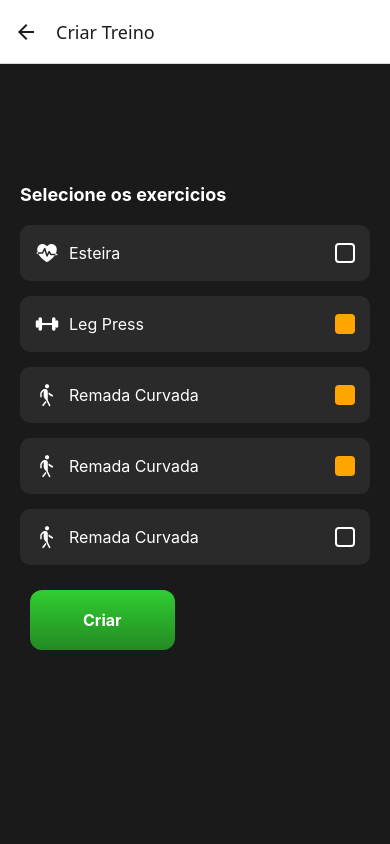
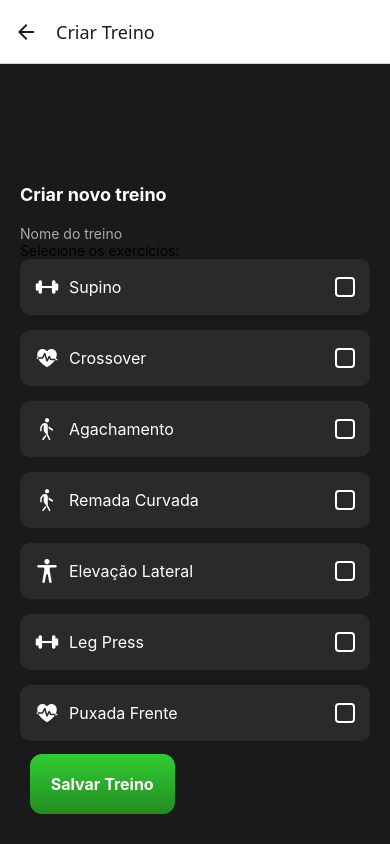
Before and after one commit to Caetano-Uriel/GoGym, a React Native app: screen /WorkoutCreate in a window 390 px wide. Built offline with nearby package versions, Linux system fonts and the light colour scheme.

Commit message:
adiciona armazenamento de treinos com AsyncStorage e implementa funcionalidades de criação, exclusão e reordenação de treinos (delete nao funciona)

```diff
--- a/package.json
+++ b/package.json
@@ -11,6 +11,7 @@
   "dependencies": {
     "@expo/metro-runtime": "~4.0.1",
     "@expo/vector-icons": "^14.0.2",
+    "@react-native-async-storage/async-storage": "^2.1.2",
     "@react-navigation/native": "^7.1.6",
     "@react-navigation/native-stack": "^7.3.10",
     "expo": "~52.0.43",
@@ -20,11 +21,11 @@
     "react-dom": "18.3.1",
     "react-native": "0.76.9",
     "react-native-draggable-flatlist": "^4.0.3",
+    "react-native-reanimated": "~3.16.1",
     "react-native-safe-area-context": "4.12.0",
     "react-native-screens": "~4.4.0",
     "react-native-svg": "15.8.0",
-    "react-native-web": "~0.19.13",
-    "react-native-reanimated": "~3.16.1"
+    "react-native-web": "~0.19.13"
   },
   "devDependencies": {
     "@babel/core": "^7.20.0"
--- a/src/screens/WorkoutCreateScreen.js
+++ b/src/screens/WorkoutCreateScreen.js
@@ -1,37 +1,116 @@
-import React from "react";
-import { View, Text, TouchableOpacity } from "react-native";
+import React, { useState } from "react";
+import {
+  View,
+  Text,
+  TextInput,
+  TouchableOpacity,
+  FlatList,
+  Alert,
+} from "react-native";
+import AsyncStorage from "@react-native-async-storage/async-storage";
+import { Ionicons } from "@expo/vector-icons";
 import { styles } from "../styles/workoutCreateStyles";
-import { Ionicons } from "@expo/vector-icons";
 import Button from "../components/Button";
 
-// Lista de exercicios
-const exercicios = [
-  { nome: "Esteira", icone: "fitness", selecionado: false },
-  { nome: "Leg Press", icone: "barbell", selecionado: true },
-  { nome: "Remada Curvada", icone: "walk", selecionado: true },
-  { nome: "Remada Curvada", icone: "walk", selecionado: true },
-  { nome: "Remada Curvada", icone: "walk", selecionado: false },
+const EXERCICIOS_DISPONIVEIS = [
+  { nome: "Supino", icone: "barbell" },
+  { nome: "Crossover", icone: "fitness" },
+  { nome: "Agachamento", icone: "walk" },
+  { nome: "Remada Curvada", icone: "walk" },
+  { nome: "Elevação Lateral", icone: "body" },
+  { nome: "Leg Press", icone: "barbell" },
+  { nome: "Puxada Frente", icone: "fitness" },
 ];
 
-export default function WorkoutCreateScreen() {
+export default function WorkoutCreateScreen({ navigation }) {
+  const [nomeTreino, setNomeTreino] = useState("");
+  const [exercicios, setExercicios] = useState(
+    EXERCICIOS_DISPONIVEIS.map((ex) => ({ ...ex, selecionado: false }))
+  );
+
+  const toggleExercicio = (index) => {
+    const copia = [...exercicios];
+    copia[index].selecionado = !copia[index].selecionado;
+    setExercicios(copia);
+  };
+
+  const salvarTreino = async () => {
+    const selecionados = exercicios
+      .filter((ex) => ex.selecionado)
+      .map((ex) => ex.nome);
+
+    if (!nomeTreino.trim()) {
+      return Alert.alert("Nome obrigatório", "Dê um nome ao seu treino.");
+    }
+
+    if (selecionados.length === 0) {
+      return Alert.alert(
+        "Nenhum exercício",
+        "Selecione pelo menos um exercício."
+      );
+    }
+
+    const novoTreino = {
+      nome: nomeTreino,
+      exercicios: selecionados,
+    };
+
+    try {
+      const dadosSalvos = await AsyncStorage.getItem("treinos");
+      const treinos = dadosSalvos ? JSON.parse(dadosSalvos) : [];
+      const novaLista = [novoTreino, ...treinos];
+
+      await AsyncStorage.setItem("treinos", JSON.stringify(novaLista));
+
+      Alert.alert("Treino salvo!", "Seu treino foi adicionado com sucesso.");
+
+      // Limpa campos
+      setNomeTreino("");
+      setExercicios(
+        EXERCICIOS_DISPONIVEIS.map((ex) => ({ ...ex, selecionado: false }))
+      );
+
+      // Volta para a tela de seleção
+      navigation.navigate("WorkoutSelect");
+    } catch (err) {
+      Alert.alert("Erro", "Não foi possível salvar o treino.");
+    }
+  };
+
   return (
     <View style={styles.container}>
-      <Text style={styles.title}>Selecione os exercicios</Text>
+      <Text style={styles.title}>Criar novo treino</Text>
 
-      {/* map para renderizar os exercicios */}
-      {exercicios.map((item, index) => (
-        <View key={index} style={styles.item}>
-          <Ionicons name={item.icone} size={24} color="white" />
-          <Text style={styles.itemText}>{item.nome}</Text>
+      <TextInput
+        placeholder="Nome do treino"
+        placeholderTextColor="#aaa"
+        style={styles.input}
+        value={nomeTreino}
+        onChangeText={setNomeTreino}
+      />
 
-          {/* Condicional para mostrar o checkbox certo */}
+      <Text style={styles.subtitle}>Selecione os exercícios:</Text>
+
+      <FlatList
+        data={exercicios}
+        keyExtractor={(item, index) => index.toString()}
+        renderItem={({ item, index }) => (
           <TouchableOpacity
-            style={item.selecionado ? styles.checkboxSelected : styles.checkbox}
-          />
-        </View>
-      ))}
-<Button title="Criar" variant="verde"/>
+            style={styles.item}
+            onPress={() => toggleExercicio(index)}
+          >
+            <Ionicons name={item.icone} size={24} color="#fff" />
+            <Text style={styles.itemText}>{item.nome}</Text>
+            <View
+              style={
+                item.selecionado ? styles.checkboxSelected : styles.checkbox
+              }
+            />
+          </TouchableOpacity>
+        )}
+      />
+
+      <Button title="Salvar Treino" variant="verde" onPress={salvarTreino} />
     </View>
   );
 }
-// mexer no style
--- a/src/screens/WorkoutSelectScreen.js
+++ b/src/screens/WorkoutSelectScreen.js
@@ -1,84 +1,174 @@
-import React, { useState } from "react";
-import { View, Text, FlatList, StyleSheet, Alert } from "react-native";
-import Button from "../components/Button";
-import { styles } from "../styles/workoutSelectStyles";
+import React, { useState, useCallback } from "react";
+import { View, Text, FlatList, Alert } from "react-native";
+import Button from "../components/Button"; // Confirme se o caminho está correto
+import { styles } from "../styles/workoutSelectStyles"; // Confirme se o caminho está correto
+import { carregarTreinos, salvarTreinos } from "../storage/workoutStorage"; // Confirme se o caminho está correto
+import { useFocusEffect } from "@react-navigation/native";
+
 export default function WorkoutSelectScreen({ navigation }) {
-  const [workouts, setWorkouts] = useState([
-    "Peito e Tríceps",
-    "Costas e Bíceps",
-    "Perna",
-    "Ombro",
-  ]);
+  const [workouts, setWorkouts] = useState([]);
 
-  const moveItem = (fromIndex, toIndex) => {
-    if (toIndex < 0 || toIndex >= workouts.length) return;
+  // Função para carregar os treinos
+  const fetchWorkouts = async () => {
+    console.log("Buscando treinos...");
+    try {
+      const data = await carregarTreinos();
+      setWorkouts(data || []); // Garanta que seja um array mesmo se data for null/undefined
+      console.log("Treinos carregados:", data);
+    } catch (error) {
+      console.error("Erro ao carregar treinos:", error);
+      Alert.alert("Erro", "Não foi possível carregar os treinos.");
+      setWorkouts([]); // Define como array vazio em caso de erro
+    }
+  };
+
+  // Hook para carregar os treinos quando a tela ganha foco
+  useFocusEffect(
+    useCallback(() => {
+      fetchWorkouts();
+    }, [])
+  );
+
+  const moveItem = async (fromIndex, toIndex) => {
+    if (
+      toIndex < 0 ||
+      toIndex >= workouts.length ||
+      fromIndex < 0 ||
+      fromIndex >= workouts.length
+    ) {
+      console.warn("Tentativa de mover item para índice inválido.");
+      return;
+    }
     const newList = [...workouts];
     const item = newList.splice(fromIndex, 1)[0];
     newList.splice(toIndex, 0, item);
+    setWorkouts(newList); // Atualiza UI primeiro
+    try {
+      await salvarTreinos(newList); // Depois persiste
+      console.log("Ordem dos treinos salva.");
+    } catch (error) {
+      console.error("Erro ao salvar a nova ordem dos treinos:", error);
+      Alert.alert("Erro", "Não foi possível salvar a nova ordem dos treinos.");
+      // Opcional: reverter a mudança na UI se a persistência falhar
+      // fetchWorkouts(); // Recarrega os dados originais
+    }
+  };
+  const confirmarExclusao = async (indexToDelete) => {
+    console.log(">>> CONFIRMOU EXCLUSÃO <<<");
+
+    const currentWorkouts = [...workouts];
+    if (indexToDelete < 0 || indexToDelete >= currentWorkouts.length) {
+      console.error("Índice de exclusão inválido dentro de confirmarExclusao");
+      Alert.alert("Erro", "Índice de exclusão inválido.");
+      return;
+    }
+
+    const newList = currentWorkouts.filter((_, idx) => idx !== indexToDelete);
+    console.log("Lista após remoção:", newList);
+
     setWorkouts(newList);
+
+    try {
+      await salvarTreinos(newList);
+      console.log("✅ Treino excluído e salvo com sucesso!");
+    } catch (error) {
+      console.error("❌ Erro ao salvar treinos:", error);
+    }
   };
 
-  const handleNewWorkout = () => {
-    Alert.prompt("Novo Treino", "Digite o nome do novo treino:", (text) => {
-      if (text) setWorkouts([...workouts, text]);
-    });
+  const handleDeleteWorkout = (indexToDelete) => {
+    // Log para verificar se a função é chamada e qual o índice
+    console.log(`handleDeleteWorkout chamado para o índice: ${indexToDelete}`);
+    console.log("Workouts atuais antes da tentativa de exclusão:", workouts);
+
+    if (indexToDelete < 0 || indexToDelete >= workouts.length) {
+      console.error("Índice de exclusão inválido:", indexToDelete);
+      Alert.alert(
+        "Erro",
+        "Não foi possível excluir o treino: índice inválido."
+      );
+      return;
+    }
+
+    const workoutNameToDelete = workouts[indexToDelete]?.nome || "desconhecido"; // Pega o nome para o Alert
+
+    Alert.alert(
+      "Excluir Treino",
+      `Deseja realmente remover o treino "${workoutNameToDelete}"?`,
+      [
+        {
+          text: "Cancelar",
+          style: "cancel",
+          onPress: () => console.log("Exclusão cancelada"),
+        },
+        {
+          text: "Excluir",
+          style: "destructive",
+          onPress: () => confirmarExclusao(indexToDelete),
+        },
+      ]
+    );
   };
 
   const renderItem = ({ item, index }) => (
     <View style={styles.itemContainer}>
-      <Text style={styles.itemText}>{item}</Text>
+      <Text style={styles.itemText}>{item.nome}</Text>
       <View style={styles.buttonGroup}>
         <Button
-          title={"↑"}
+          title="↑"
           variant="reorder"
           onPress={() => moveItem(index, index - 1)}
+          disabled={index === 0}
+          // Não precisa de style aqui se for o primeiro, ou adicione para consistência
         />
         <Button
-          title={"↓"}
+          title="↓"
           variant="reorder"
           onPress={() => moveItem(index, index + 1)}
+          disabled={index === workouts.length - 1}
+          style={styles.buttonInGroup} // Adiciona margem
         />
         <Button
-          title={"X"}
+          title="X"
           variant="delete"
           onPress={() => handleDeleteWorkout(index)}
+          style={styles.buttonInGroup} // Adiciona margem
         />
       </View>
     </View>
   );
 
-  const handleDeleteWorkout = (index) => {
-    Alert.alert("Excluir Treino", "Deseja remover este treino?", [
-      {
-        text: "Cancelar",
-        style: "cancel",
-      },
-      {
-        text: "Excluir",
-        style: "destructive",
-        onPress: () => {
-          const newList = [...workouts];
-          newList.splice(index, 1);
-          setWorkouts(newList);
-        },
-      },
-    ]);
-  };
-
   return (
     <View style={styles.container}>
       <Text style={styles.title}>Meus Treinos</Text>
-      <FlatList
-        data={workouts}
-        keyExtractor={(item, index) => index.toString()}
-        renderItem={renderItem}
-      />
+      {workouts.length === 0 ? (
+        <Text style={styles.emptyListText}>Nenhum treino cadastrado.</Text>
+      ) : (
+        <FlatList
+          data={workouts}
+          keyExtractor={(item, index) => item.id || index.toString()} // Idealmente usar um ID único do item
+          renderItem={renderItem}
+        />
+      )}
       <Button
-        style={styles.newButton}
-        title={"Novo Treino"}
-        onPress={() => navigation.navigate("WorkoutCreate")}
+        style={styles.newButton} // Note que 'style' em componentes customizados pode precisar de tratamento especial no componente Button
+        title="Novo Treino"
+        onPress={() =>
+          navigation.navigate("WorkoutCreate", {
+            // onSave: setWorkouts // Se WorkoutCreate modificar a lista, é melhor recarregar com fetchWorkouts ou passar uma função que chama fetchWorkouts.
+            // Melhor ainda seria WorkoutCreate chamar salvarTreinos e aqui apenas recarregar com useFocusEffect
+          })
+        }
       />
     </View>
-    //handleNewWorkout
   );
 }
+
+// Adicione um estilo para a lista vazia, se desejar, em workoutSelectStyles.js
+// Exemplo:
+// emptyListText: {
+//   textAlign: 'center',
+//   marginTop: 20,
+//   fontSize: 16,
+//   color: '#666',
+// },
--- /dev/null
+++ b/src/storage/workoutStorage.js
@@ -0,0 +1,24 @@
+import AsyncStorage from "@react-native-async-storage/async-storage";
+
+const STORAGE_KEY = "treinos";
+
+export async function carregarTreinos() {
+  try {
+    const data = await AsyncStorage.getItem(STORAGE_KEY);
+    return data ? JSON.parse(data) : [];
+  } catch (e) {
+    console.error("Erro ao carregar treinos:", e);
+    return [];
+  }
+}
+
+export async function salvarTreinos(lista) {
+  try {
+    await AsyncStorage.setItem(STORAGE_KEY, JSON.stringify(lista));
+    console.log('WORKOUTSTORAGE: Treinos salvos com sucesso.');
+    return true;
+  } catch (e) {
+    console.error("WORKOUTSTORAGE: Erro ao salvar treinos:", e);
+    return false;
+  }
+}
--- a/src/styles/workoutSelectStyles.js
+++ b/src/styles/workoutSelectStyles.js
@@ -67,7 +67,11 @@ export const styles = StyleSheet.create({
   },
   buttonGroup: {
     flexDirection: "row",
-    gap: 10, // caso gap não funcione em seu RN, use marginLeft em cada botão
+    //gap: 10, // caso gap não funcione em seu RN, use marginLeft em cada botão
     justifyContent: "flex-end",
+    alignItems: "center",
+  },
+  buttonInGroup: {
+    marginLeft: 8,
   },
 });
```
Also changed, not shown: 1 other file (tests, documents, lock files or other folders).
